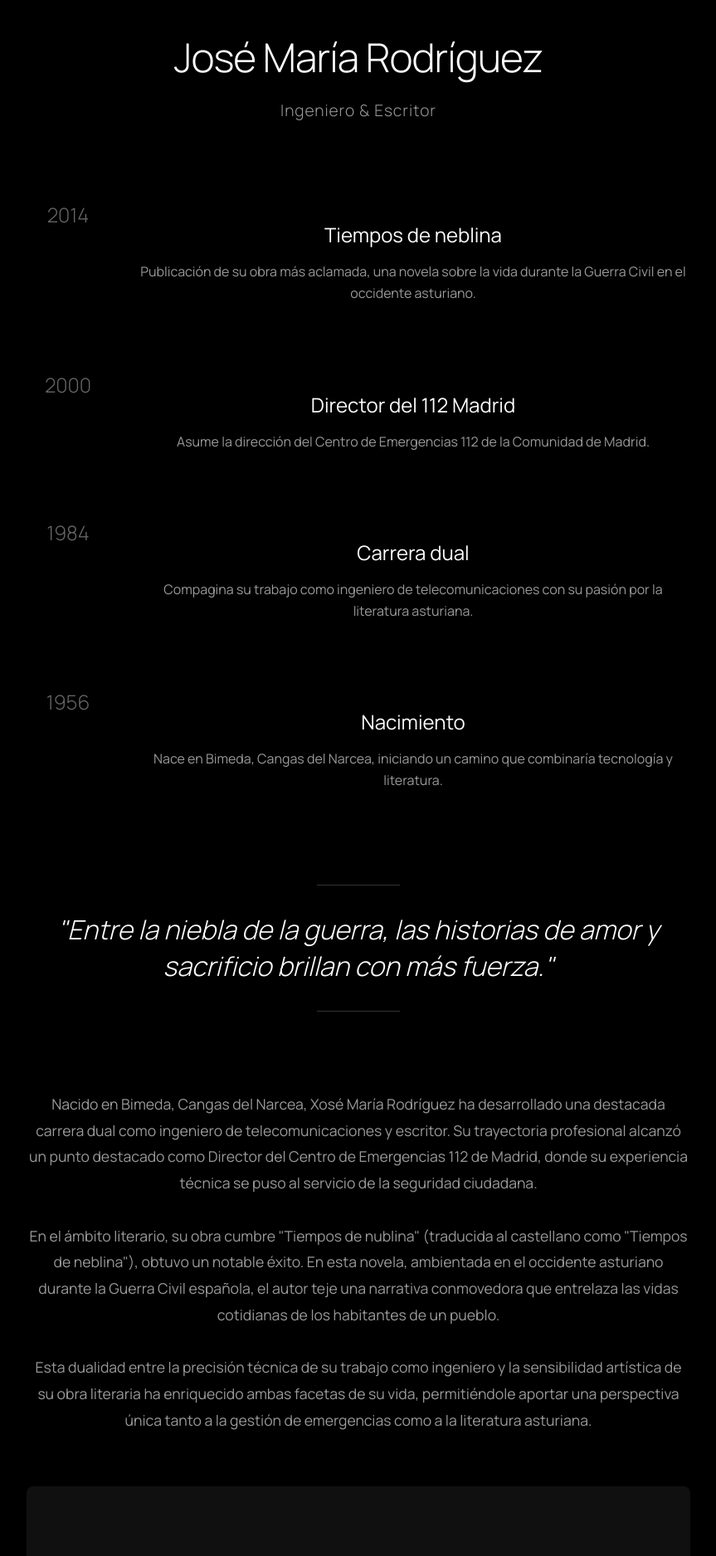
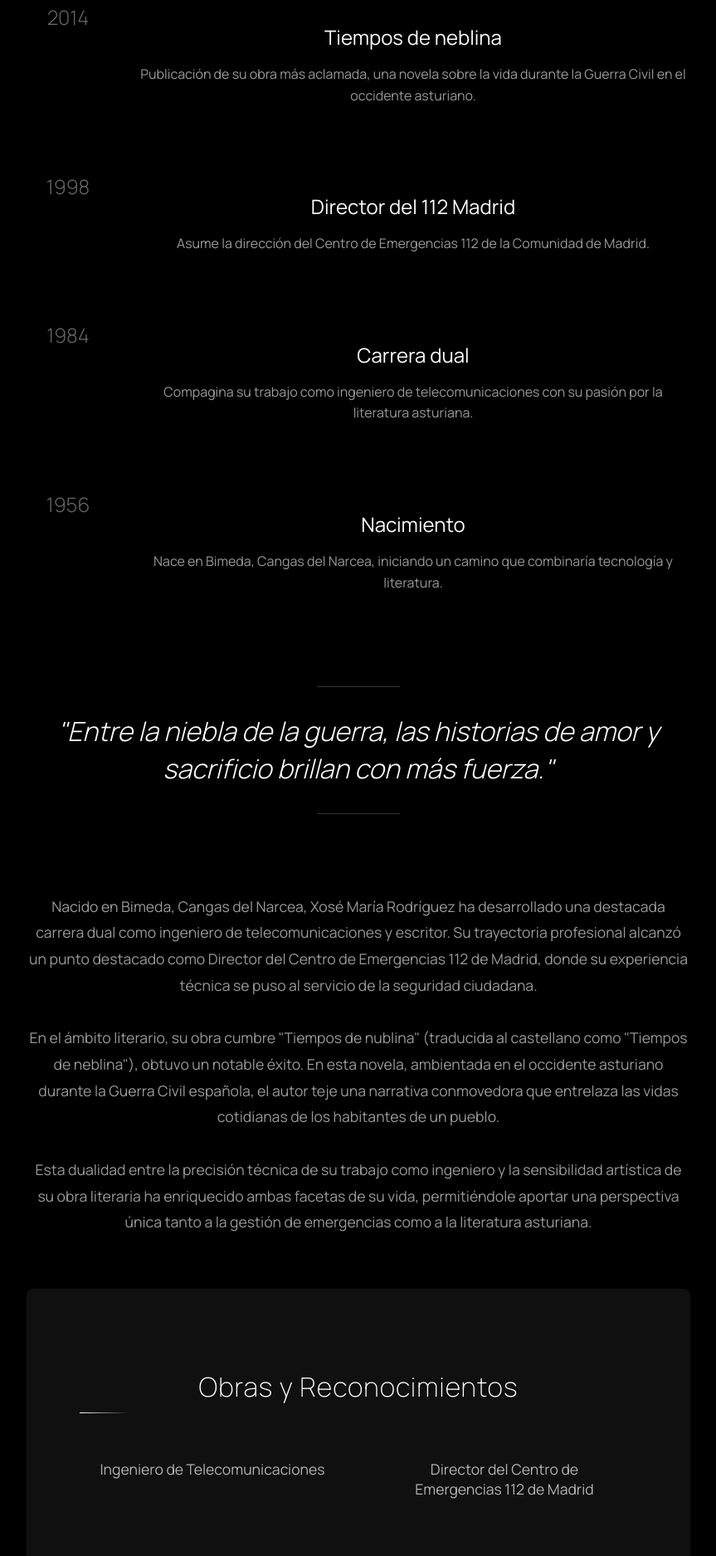
Before and after one commit to carlosrodmor/portfolio-chema, a Vue app: page /biografia in a window 1280 px wide. Shown: the part 120-1995 px from the top of the page at 83% size, without its empty margins (208-1071 px from the left). Built offline with nearby package versions, Linux system fonts and the light colour scheme.

Commit message:
Remove BioHeader component and update BioSkills and BioTimeline with corrected content. Adjusted publication year in BioTimeline and refined skill descriptions in BioSkills for accuracy. Refactored Biografia.vue to eliminate BioHeader usage, streamlining the biography layout.

```diff
--- a/src/components/biografia/BioHeader.vue
+++ /dev/null
@@ -1,51 +0,0 @@
-<template>
-  <header class="bio-header fade-in">
-    <h1>José María Rodríguez</h1>
-    <p class="subtitle">Ingeniero & Escritor</p>
-  </header>
-</template>
-
-<script>
-export default {
-  name: 'BioHeader'
-}
-</script>
-
-<style scoped>
-.bio-header {
-  max-width: 800px;
-  margin: 0 auto 6rem;
-  text-align: center;
-}
-
-.bio-header h1 {
-  font-size: 3rem;
-  font-weight: 300;
-  color: #ffffff;
-  margin-bottom: 1rem;
-  letter-spacing: -0.02em;
-}
-
-.subtitle {
-  font-size: 1.2rem;
-  color: #999;
-  font-weight: 300;
-  letter-spacing: 0.05em;
-}
-
-.fade-in {
-  opacity: 0;
-  animation: fadeIn 1s ease-out forwards;
-}
-
-@keyframes fadeIn {
-  from { opacity: 0; }
-  to { opacity: 1; }
-}
-
-@media (max-width: 768px) {
-  .bio-header h1 {
-    font-size: 2rem;
-  }
-}
-</style>
--- a/src/components/biografia/BioSkills.vue
+++ b/src/components/biografia/BioSkills.vue
@@ -17,10 +17,10 @@ export default {
       skills: [
         'Ingeniero de Telecomunicaciones',
         'Director del Centro de Emergencias 112 de Madrid',
-        'Autor de "Tiempos de nublina/Tiempos de neblina"',
+        'Autor de Tiempos de nublina/Tiempos de neblina',
+        'Autor de Nueite de filandón',
         'Narrador de la Guerra Civil en el occidente asturiano',
         'Pionero en la literatura en dialecto occidental asturiano',
-        'Autor de "Nueite de filandón" (1982)',
         "Miembro del Conceyu d'Asturies en Madrid"
       ]
     }
--- a/src/components/biografia/BioTimeline.vue
+++ b/src/components/biografia/BioTimeline.vue
@@ -28,7 +28,7 @@ export default {
             'Publicación de su obra más aclamada, una novela sobre la vida durante la Guerra Civil en el occidente asturiano.'
         },
         {
-          year: '2000',
+          year: '1998',
           title: 'Director del 112 Madrid',
           description:
             'Asume la dirección del Centro de Emergencias 112 de la Comunidad de Madrid.'
--- a/src/views/Biografia.vue
+++ b/src/views/Biografia.vue
@@ -1,6 +1,5 @@
 <template>
   <div class="biografia">
-    <BioHeader />
     <section class="bio-content">
       <BioTimeline />
       <BioQuote />
@@ -11,7 +10,6 @@
 </template>
 
 <script>
-import BioHeader from '@/components/biografia/BioHeader.vue'
 import BioTimeline from '@/components/biografia/BioTimeline.vue'
 import BioQuote from '@/components/biografia/BioQuote.vue'
 import BioText from '@/components/biografia/BioText.vue'
@@ -20,7 +18,6 @@ import BioSkills from '@/components/biografia/BioSkills.vue'
 export default {
   name: 'BiografiaComponent',
   components: {
-    BioHeader,
     BioTimeline,
     BioQuote,
     BioText,
```
